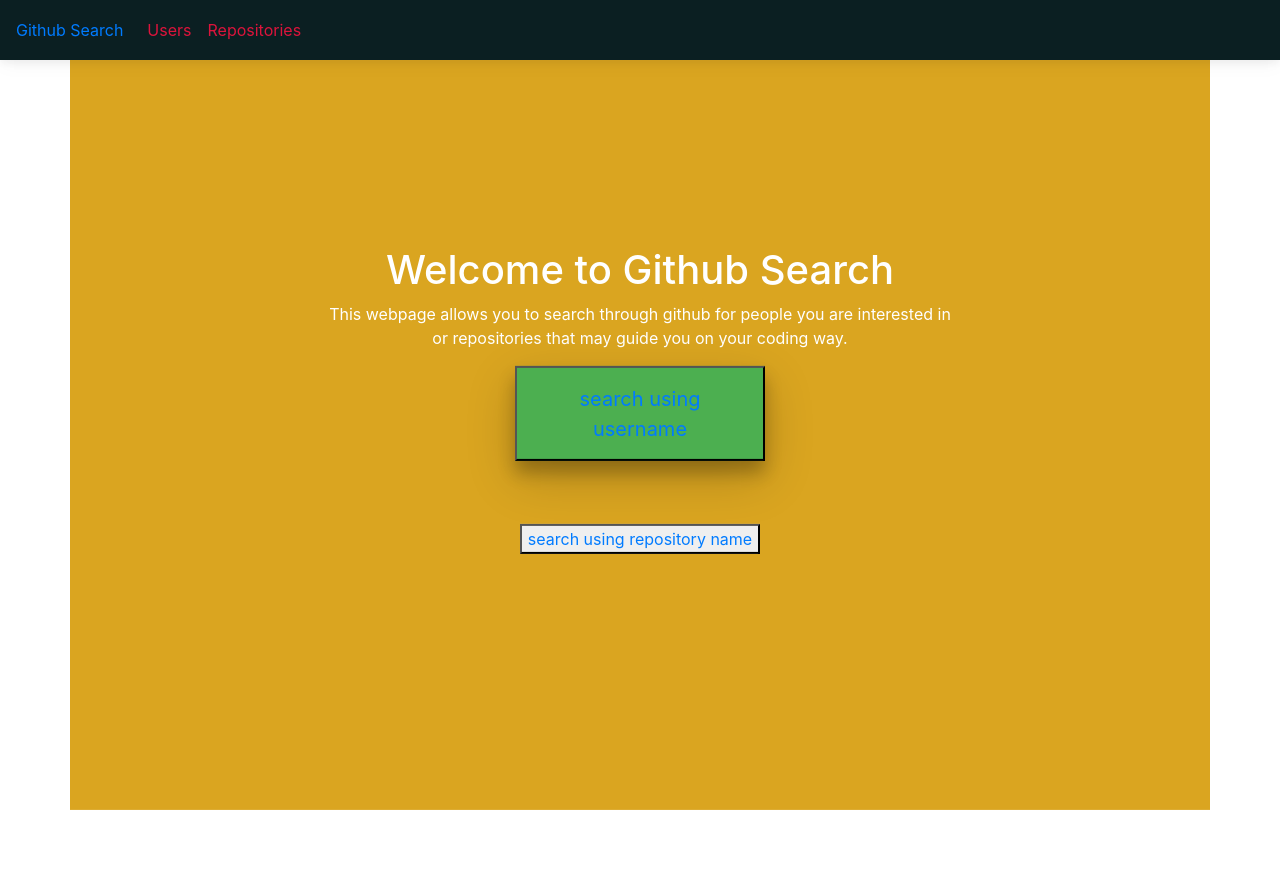
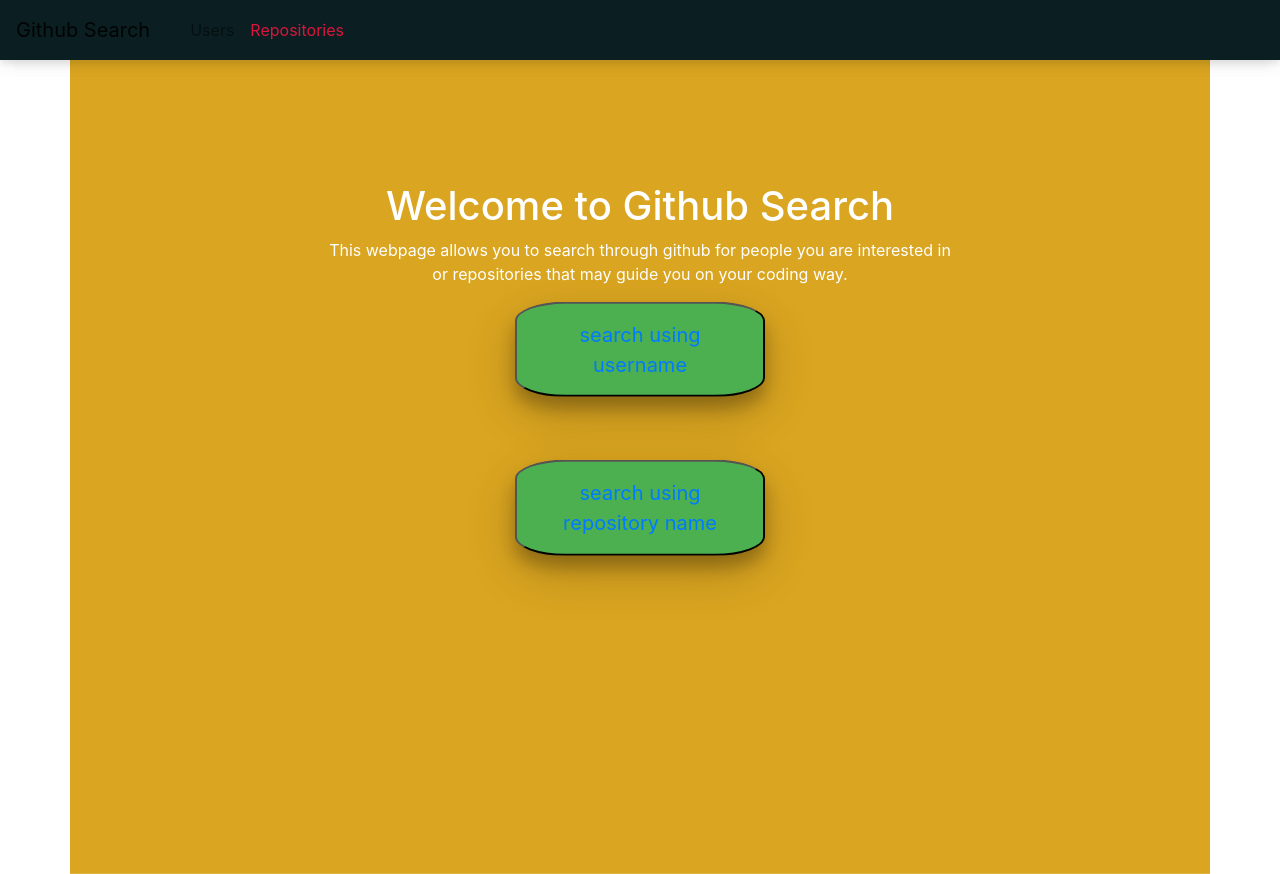
Before and after one commit to StacyWeru/Github-Search, an Angular app: page /nav-bar in a window 1280 px wide. Before the commit the page ends 810 px from the top, so only its background shows below. Built offline with nearby package versions, Linux system fonts and the light colour scheme.

Commit message:
Add changes

```diff
--- a/src/app/home/home.component.css
+++ b/src/app/home/home.component.css
@@ -15,8 +15,9 @@
     padding: 2.5%;
     background-color: #4CAF50;
     font-size: 20px;
-    color:white;
+    color:rgb(85, 20, 138);
     box-shadow: 0 12px 16px 0 rgba(0,0,0,0.24), 0 17px 50px 0 rgba(0,0,0,0.19);
+    border-radius: 20%;
   }
   .repository{
     width:250px;
@@ -24,6 +25,16 @@
     padding: 2.5%;
     background-color: #4CAF50;
     font-size: 20px;
-    color:white;
+    color:rgb(85, 20, 138);
     box-shadow: 0 12px 16px 0 rgba(0,0,0,0.24), 0 17px 50px 0 rgba(0,0,0,0.19);
+    border-radius: 20%;
   }
+  /* button{
+    align-items: center;
+    padding: 30px;
+    background-color:rgb(85, 20, 138)
+  } */
+
+  /* .users{
+    background-color:rgb(85, 20, 138)
+  } */
--- a/src/app/home/home.component.html
+++ b/src/app/home/home.component.html
@@ -1,10 +1,12 @@
 <div class="container">
     <h1>Welcome to Github Search </h1>
     <p>This webpage allows you to search through github for people you are interested in or repositories that may guide you on your coding way.</p>
-    <div>
-      <button class="username"><a routerLink='/username' routerLinkActive='active'>search using username</a></button>
+    <div class="users">
+      <button class="username" >
+        <a [routerLink]="['/users']"routerLinkActive='active'>search using username</a></button>
     </div>
-    <div>
-      <button class="repo"><a routerLink='/repository' routerLinkActive='active'>search using repository name</a></button>
+    <div class="repo">
+      <button class="repository"><a routerLink="/repository" routerLinkActive='active'>search using repository name</a></button>
     </div>
     </div>
+    <!-- <router-outlet></router-outlet> -->
--- a/src/app/home/home.component.ts
+++ b/src/app/home/home.component.ts
@@ -1,4 +1,5 @@
 import { Component, OnInit } from '@angular/core';
+import { Routes, RouterModule } from '@angular/router';
 
 @Component({
   selector: 'app-home',
--- a/src/app/nav-bar/nav-bar.component.html
+++ b/src/app/nav-bar/nav-bar.component.html
@@ -1,16 +1,16 @@
 <nav class="navbar navbar-expand-lg navbar-light fixed-top opaque-navbar">
-  <div class="heading">
-    <a class="navbar-brand " class="heading" >Github Search</a>
+  <div class="title">
+    <a class="navbar-brand ">Github Search</a>
   </div>
-    <div class=" navbar inline" id="navbarNavDropdown">
+    <div class=" navbar inline">
       <ul class="navbar-nav links">
-        <li class="nav-item user">
-          <a class="nav-link"  style="color: crimson;" routerLink='/users' routerLinkActive='active'>Users</a>
+        <li>
+          <a class="nav-link"    routerLink="/users" routerLinkActive="active">Users</a>
         </li>
-        <li class="nav-item repo">
+        <li>
           <a class="nav-link" style="color: crimson;" routerLink='/repository' routerLinkActive='active'>Repositories</a>
         </li>
       </ul>
     </div>
   </nav>
-  <script src="scripts.js" type="text/javascript"></script>
+  <router-outlet></router-outlet>
--- a/src/app/nav-bar/nav-bar.component.ts
+++ b/src/app/nav-bar/nav-bar.component.ts
@@ -1,4 +1,5 @@
 import { Component, OnInit } from '@angular/core';
+import { Routes, RouterModule } from '@angular/router';
 
 @Component({
   selector: 'app-nav-bar',
--- a/src/app/repository/repository.component.ts
+++ b/src/app/repository/repository.component.ts
@@ -1,5 +1,5 @@
 import { Component, OnInit } from '@angular/core';
-import { from } from 'rxjs';
+import { Routes, RouterModule } from '@angular/router';
 import { InfoService } from '../info-service/info.service';
 import { Repository} from './../repository';
 
--- a/src/app/users/users.component.ts
+++ b/src/app/users/users.component.ts
@@ -1,4 +1,5 @@
 import { Component, OnInit } from '@angular/core';
+import { Routes, RouterModule } from '@angular/router';
 import { InfoService } from '../info-service/info.service';
 import { User } from '../user';
 
```
Also changed, not shown: src/app/app-routing.module.ts (+4 -4 lines).
